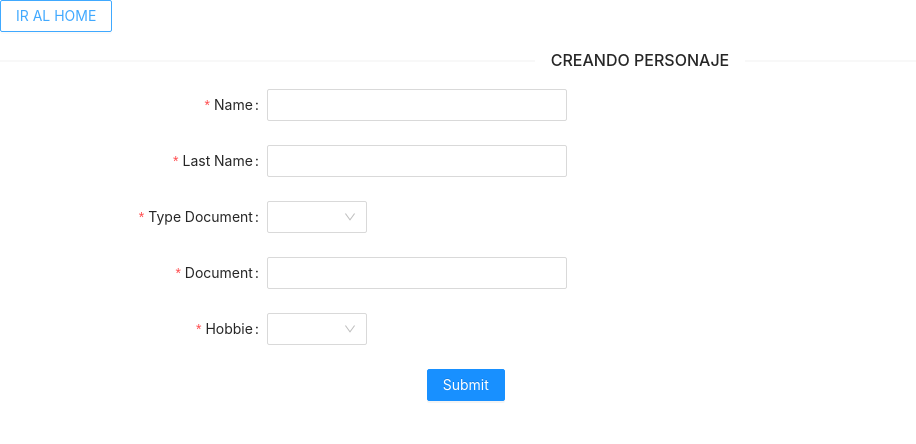
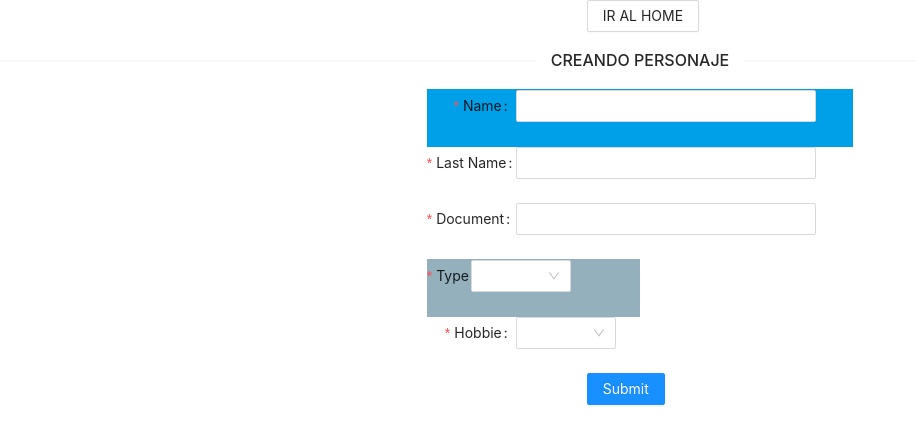
Before and after one commit to JhonVB/Front, a React (Create React App) app: page /create in a window 1280 px wide. Shown: the top 444 px of the page, without its empty margins (0-916 px from the left). Built offline with nearby package versions, Linux system fonts and the light colour scheme.

Commit message:
Algo de estilos

```diff
--- a/src/Page/Formulario/Formulario.js
+++ b/src/Page/Formulario/Formulario.js
@@ -1,7 +1,7 @@
 import React, { useState, useEffect } from "react";
 import { useDispatch, useSelector } from "react-redux";
 import { Link, useNavigate } from "react-router-dom";
-import { Button, Form, Input, Select, Divider } from "antd";
+import { Button, Form, Input, Select, Divider, Row, Col } from "antd";
 import { createPersona } from "../../Redux/actions";
 import "./Formulario.css";
 import "antd/dist/antd.css";
@@ -38,12 +38,18 @@ function Formulario() {
 
   return (
     <div className="contendedor">
+      <Row type="flex" justify="center" align="top">
+        <Col span={2}>
           <Link to="/home">
             <Button>IR AL HOME</Button>
           </Link>
+        </Col>
+      </Row>
 
       <Divider>CREANDO PERSONAJE</Divider>
 
+      <Row justify="center" align="top" type="flex">
+        <Col className="gutter-row" span={8}>
           <Form
             name="basic"
             labelCol={{ span: 5 }}
@@ -55,26 +61,45 @@ function Formulario() {
             form={form}
             //   style={{ width: 1200 }}
           >
+            <div className="gutter-box">
               <Form.Item
                 label="Name:"
                 name="name"
-          rules={[{ required: true, message: "Please input your username!" }]}
+                rules={[
+                  { required: true, message: "Please input your username!" },
+                ]}
+              >
+                <Input style={{ width: 300 }} />
+              </Form.Item>
+            </div>
+
+            <Form.Item
+              label="Last Name:"
+              name="last_name"
+              rules={[
+                { required: true, message: "Please input your username!" },
+              ]}
             >
               <Input style={{ width: 300 }} />
             </Form.Item>
 
             <Form.Item
-          label="Last Name:"
-          name="last_name"
-          rules={[{ required: true, message: "Please input your username!" }]}
+              label="Document"
+              name="document"
+              rules={[
+                { required: true, message: "Please input your username!" },
+              ]}
             >
               <Input style={{ width: 300 }} />
             </Form.Item>
 
+            <div className="gutter-box-item">
               <Form.Item
                 label="Type Document:"
                 name="type_document"
-          rules={[{ required: true, message: "Please input your username!" }]}
+                rules={[
+                  { required: true, message: "Please input your username!" },
+                ]}
               >
                 <Select style={{ width: 100 }}>
                   <Select.Option value="T.I">T.I</Select.Option>
@@ -83,19 +108,14 @@ function Formulario() {
                   <Select.Option value="OTRO">Otro</Select.Option>
                 </Select>
               </Form.Item>
-
-        <Form.Item
-          label="Document"
-          name="document"
-          rules={[{ required: true, message: "Please input your username!" }]}
-        >
-          <Input style={{ width: 300 }} />
-        </Form.Item>
+            </div>
 
             <Form.Item
               label="Hobbie:"
               name="hobbie"
-          rules={[{ required: true, message: "Please input your username!" }]}
+              rules={[
+                { required: true, message: "Please input your username!" },
+              ]}
             >
               <Select style={{ width: 100 }}>
                 <Select.Option value="Correr">Correr</Select.Option>
@@ -105,12 +125,21 @@ function Formulario() {
               </Select>
             </Form.Item>
 
-        <Form.Item wrapperCol={{ offset: 8, span: 16 }}>
+            {/* <Row
+              type="flex"
+              justify="space-between"
+              align="top"
+              gutter={60}
+            ></Row> */}
+
+            <Form.Item wrapperCol={{ offset: 9, span: 16 }}>
               <Button type="primary" htmlType="submit">
                 Submit
               </Button>
             </Form.Item>
           </Form>
+        </Col>
+      </Row>
     </div>
   );
 }
```
Lines whose indentation alone changed are shown as unchanged.
